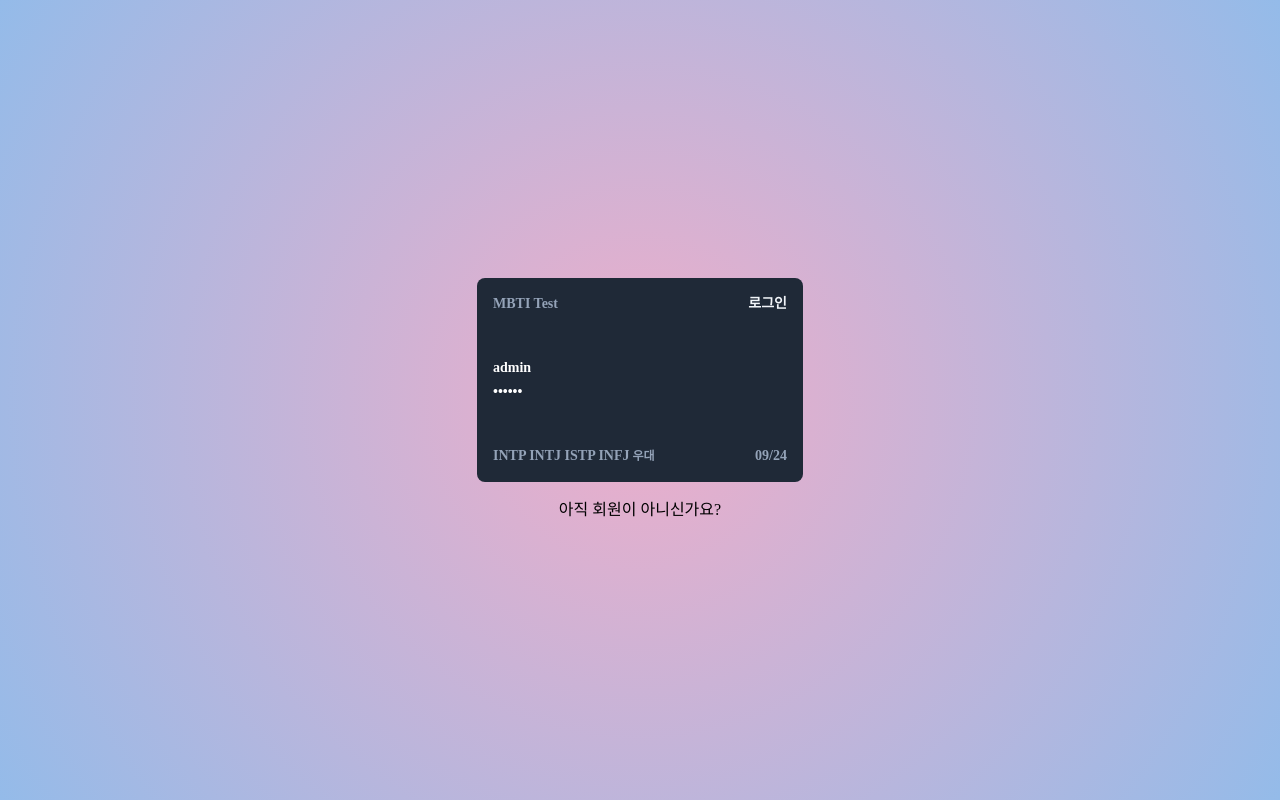
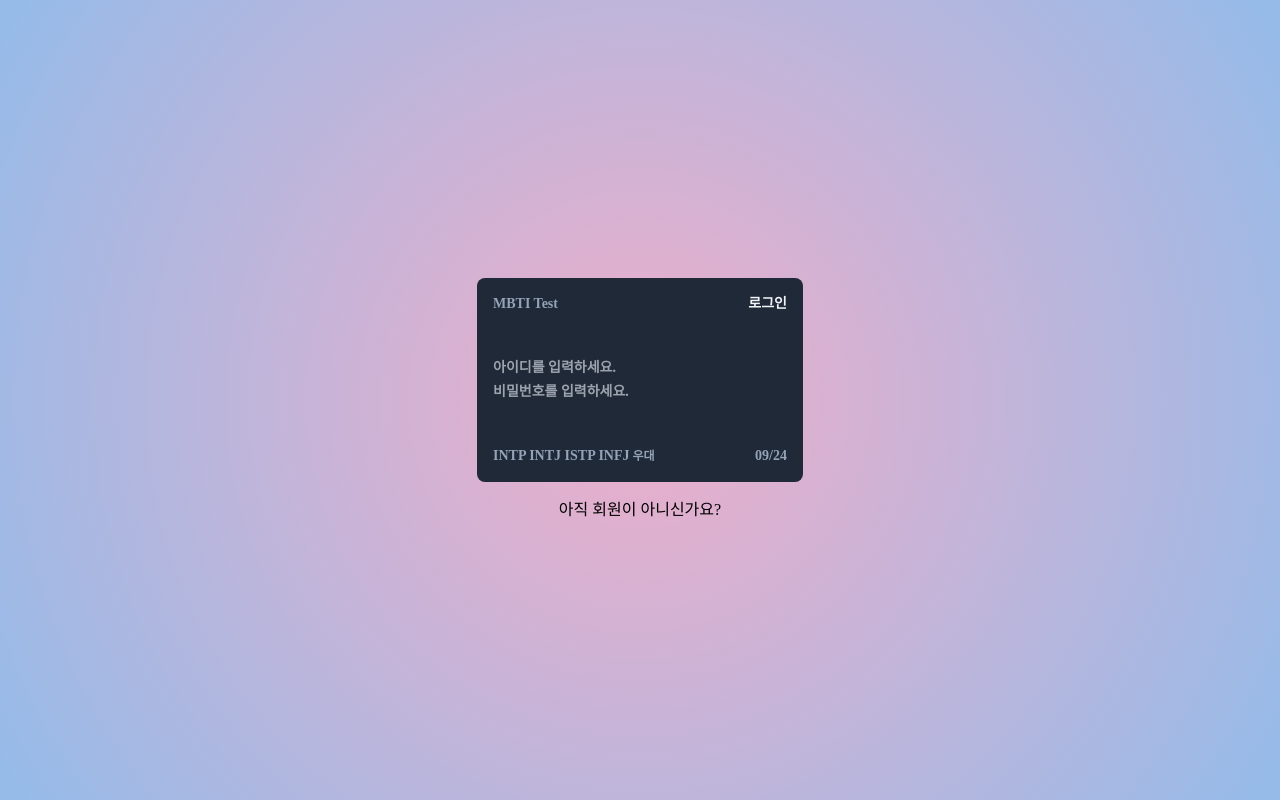
Before and after one commit to LeeJY97/mbti, a React (Vite) app: page /auth/sign-in in a window 1280 px wide. Built offline with nearby package versions, Linux system fonts and the light colour scheme; a web font is replaced by a local one.

Commit message:
[remove] 테스트용 input 제거

```diff
--- a/src/pages/sign/AuthForm.jsx
+++ b/src/pages/sign/AuthForm.jsx
@@ -8,8 +8,8 @@ const StyledContainer = styled.div`
 `;
 
 const AuthForm = ({ type, action, ToggleLink }) => {
-  const [id, setId] = useState("admin");
-  const [password, setPassword] = useState("123123");
+  const [id, setId] = useState("");
+  const [password, setPassword] = useState("");
 
   const todayMonth = getTodayMonth();
   return (
```
